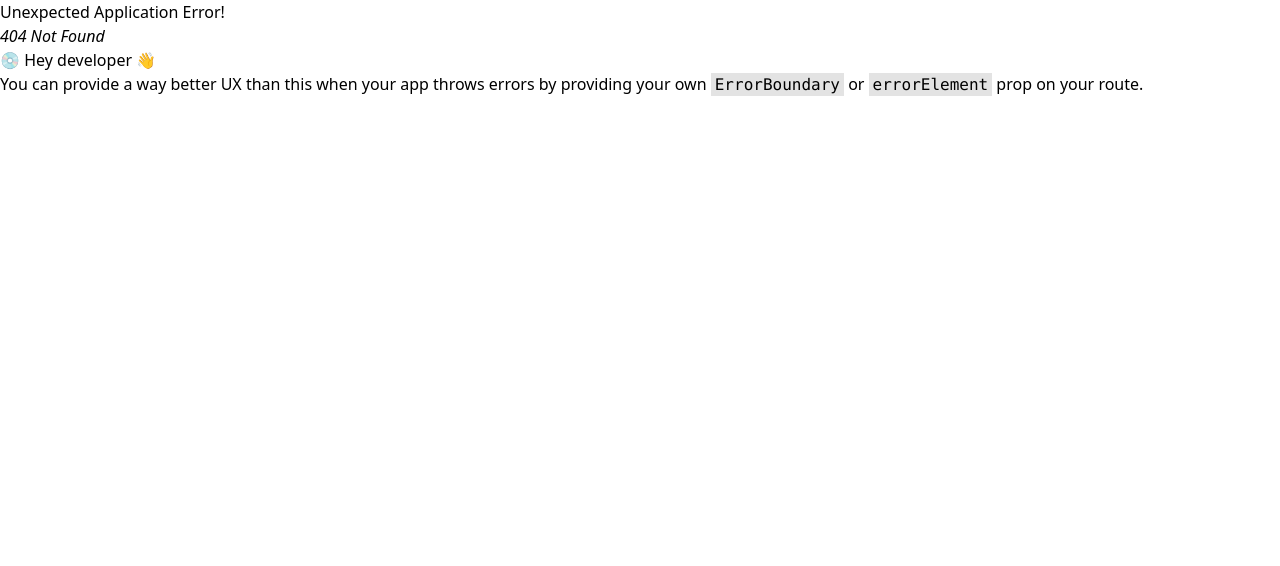
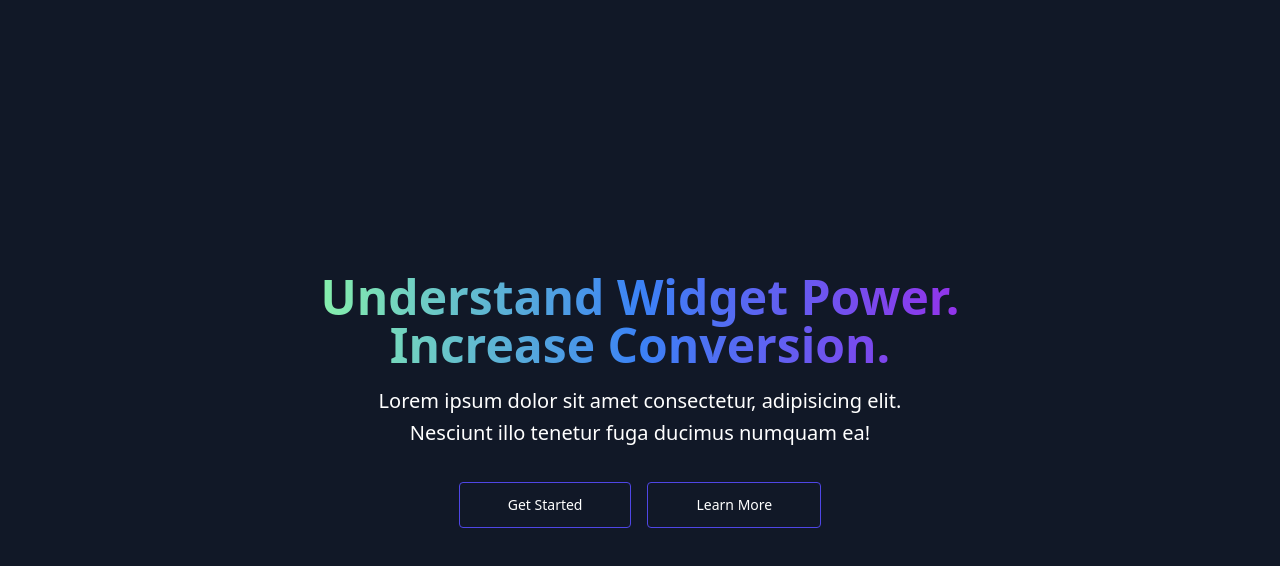
Before and after one commit to jakubnowygoot/myDashboard, a React (Create React App) app: page / in a window 1280 px wide. Before the commit this address had no page. Shown: the top 566 px of the page. Built offline with nearby package versions, Linux system fonts and the light colour scheme.

Commit message:
HomePage

```diff
--- /dev/null
+++ b/src/pages/Home.js
@@ -0,0 +1,37 @@
+function HomePage() {
+  return (
+    <section className="bg-gray-900 text-white">
+      <div className="mx-auto max-w-screen-xl px-4 py-32 lg:flex lg:h-screen lg:items-center">
+        <div className="mx-auto max-w-3xl text-center">
+          <h1 className="bg-gradient-to-r from-green-300 via-blue-500 to-purple-600 bg-clip-text text-3xl font-extrabold text-transparent sm:text-5xl">
+            Understand Widget Power.
+            <span className="sm:block"> Increase Conversion. </span>
+          </h1>
+
+          <p className="mx-auto mt-4 max-w-xl sm:text-xl sm:leading-relaxed">
+            Lorem ipsum dolor sit amet consectetur, adipisicing elit. Nesciunt
+            illo tenetur fuga ducimus numquam ea!
+          </p>
+
+          <div className="mt-8 flex flex-wrap justify-center gap-4">
+            <a
+              className="block w-full rounded border border-indigo-600 px-12 py-3 text-sm font-medium text-white hover:bg-indigo-600 focus:outline-none focus:ring active:bg-indigo-600 sm:w-auto"
+              href="/get-started"
+            >
+              Get Started
+            </a>
+
+            <a
+              className="block w-full rounded border border-indigo-600 px-12 py-3 text-sm font-medium text-white hover:bg-indigo-600 focus:outline-none focus:ring active:bg-indigo-600 sm:w-auto"
+              href="/about"
+            >
+              Learn More
+            </a>
+          </div>
+        </div>
+      </div>
+    </section>
+  );
+}
+
+export default HomePage;
--- /dev/null
+++ b/src/pages/Login.js
@@ -0,0 +1,5 @@
+function Login() {
+  return <div>Login</div>;
+}
+
+export default Login;
```
Also changed, not shown: src/App.js (+8 -2 lines).
